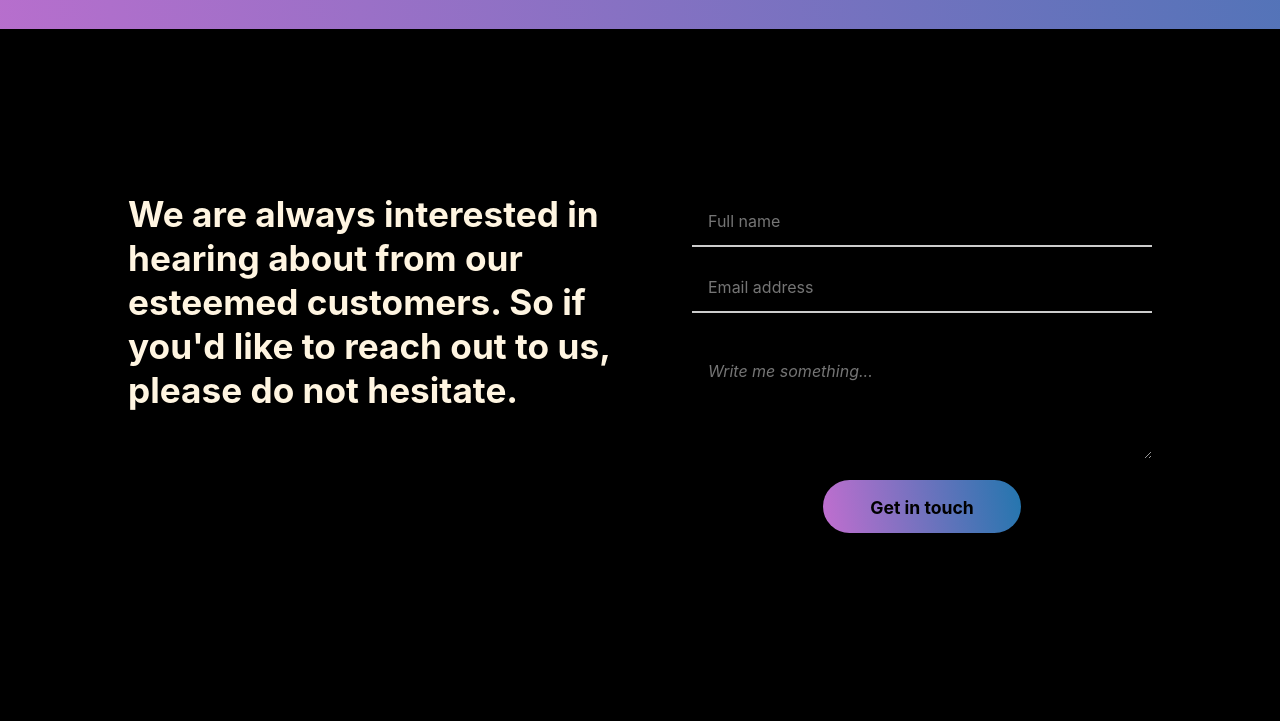
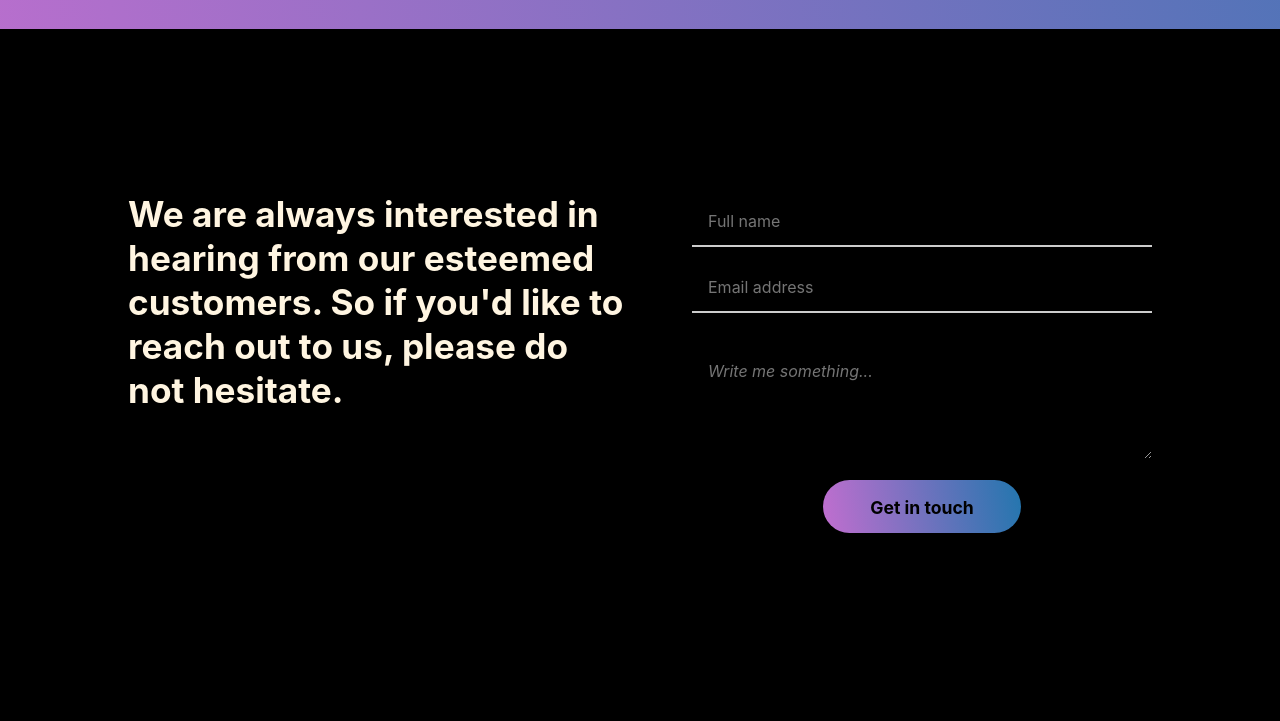
Before and after one commit to Stevieron/jenny-pet-store, a plain HTML site: page index.html in a window 1280 px wide. Shown: the part 3614-4335 px from the top of the page. Drawn offline with Linux system fonts and the light colour scheme.

Commit message:
Fix typo error

```diff
--- a/index.html
+++ b/index.html
@@ -123,7 +123,7 @@
           <article class="contact-wrapper">
             <article class="contact">
                 <h3>
-                  We are always interested in hearing about from our esteemed customers. So if you'd like to reach out to us, please do not hesitate.</h3>
+                  We are always interested in hearing from our esteemed customers. So if you'd like to reach out to us, please do not hesitate.</h3>
                 <form action="https://formspree.io/f/xwpvdavg" method="POST">
                     <input type="text" name="full-name" id="full-name" maxlength="30" placeholder="Full name" required>
                     <input type="email" name="email" id="email" placeholder="Email address" required>
```
